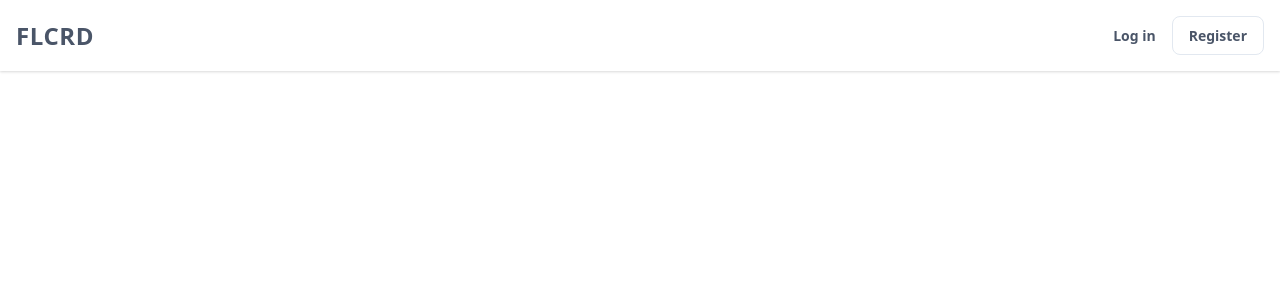
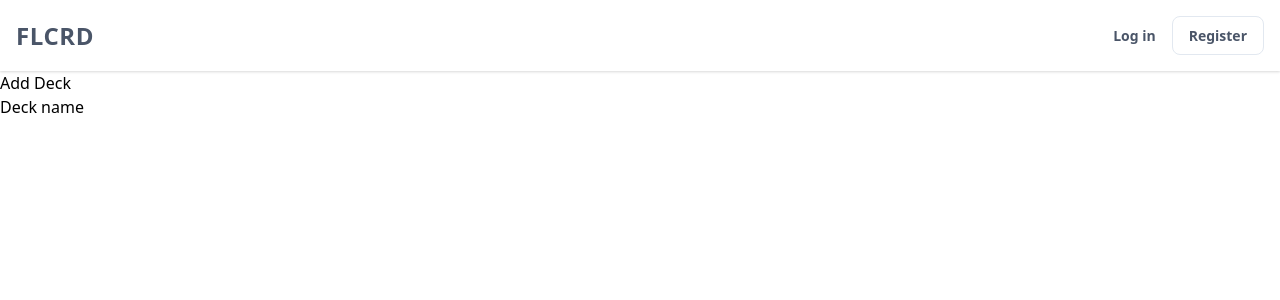
Before and after one commit to alvox/flcrd-client-web, a Vue app: page /add-deck in a window 1280 px wide. Shown: the top 300 px of the page. Built offline with nearby package versions, Linux system fonts and the light colour scheme.

Commit message:
Create AddDeck component.

```diff
--- /dev/null
+++ b/src/components/AddDeck.vue
@@ -0,0 +1,24 @@
+<template>
+    <div class="container">
+        <p>Add Deck</p>
+        <form>
+            <label for="name">Deck name</label>
+            <input type="text" name="title" v-model="name">
+        </form>
+    </div>
+</template>
+
+<script>
+    export default {
+        name: "AddDeck",
+        data() {
+            return {
+                name: null
+            }
+        }
+    }
+</script>
+
+<style>
+
+</style>
--- a/src/components/Index.vue
+++ b/src/components/Index.vue
@@ -2,7 +2,9 @@
     <div class="index container mx-auto">
         <div class="block flex justify-between px-4">
             <p class="text-3xl text-gray-700">Your decks</p>
-            <button class="border px-4 py-2 rounded-lg">Add new Deck</button>
+            <a href="" class="border px-4 py-2 rounded-lg">
+                <router-link :to="{name: 'AddDeck'}">Add new Deck</router-link>
+            </a>
         </div>
         <div class="flex flex-wrap items-stretch">
             <div class="w-1/3 p-2 self-stretch" v-for="deck in decks" :key="deck.id">
--- a/src/router.js
+++ b/src/router.js
@@ -1,6 +1,7 @@
 import Vue from 'vue'
 import Router from 'vue-router'
 import Index from '@/components/Index'
+import AddDeck from "@/components/AddDeck"
 import Flashcards from "@/components/Flashcards"
 
 Vue.use(Router);
@@ -15,6 +16,11 @@ export default new Router({
             component: Index
         },
         {
+            path: '/add-deck',
+            name: 'AddDeck',
+            component: AddDeck
+        },
+        {
             path: '/:deck_id/flashcards',
             name: 'Flashcards',
             component: Flashcards
```
